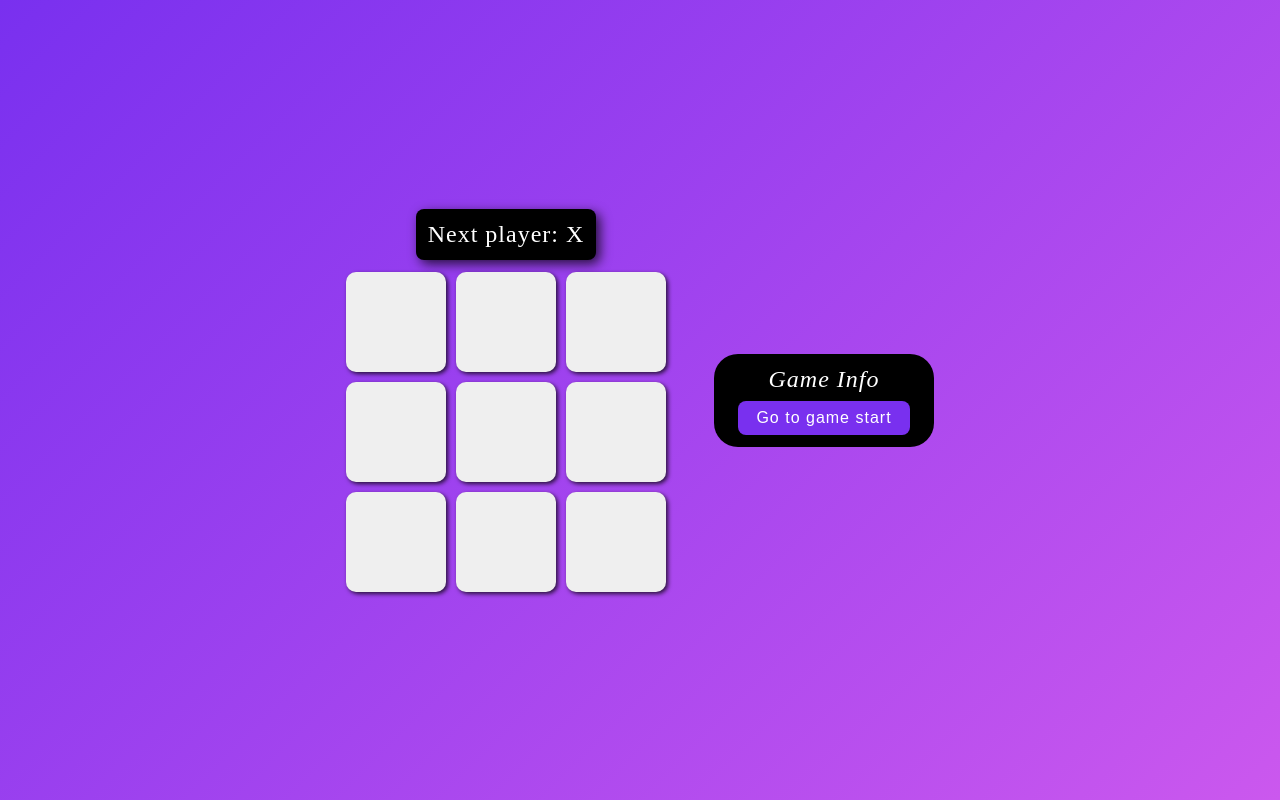
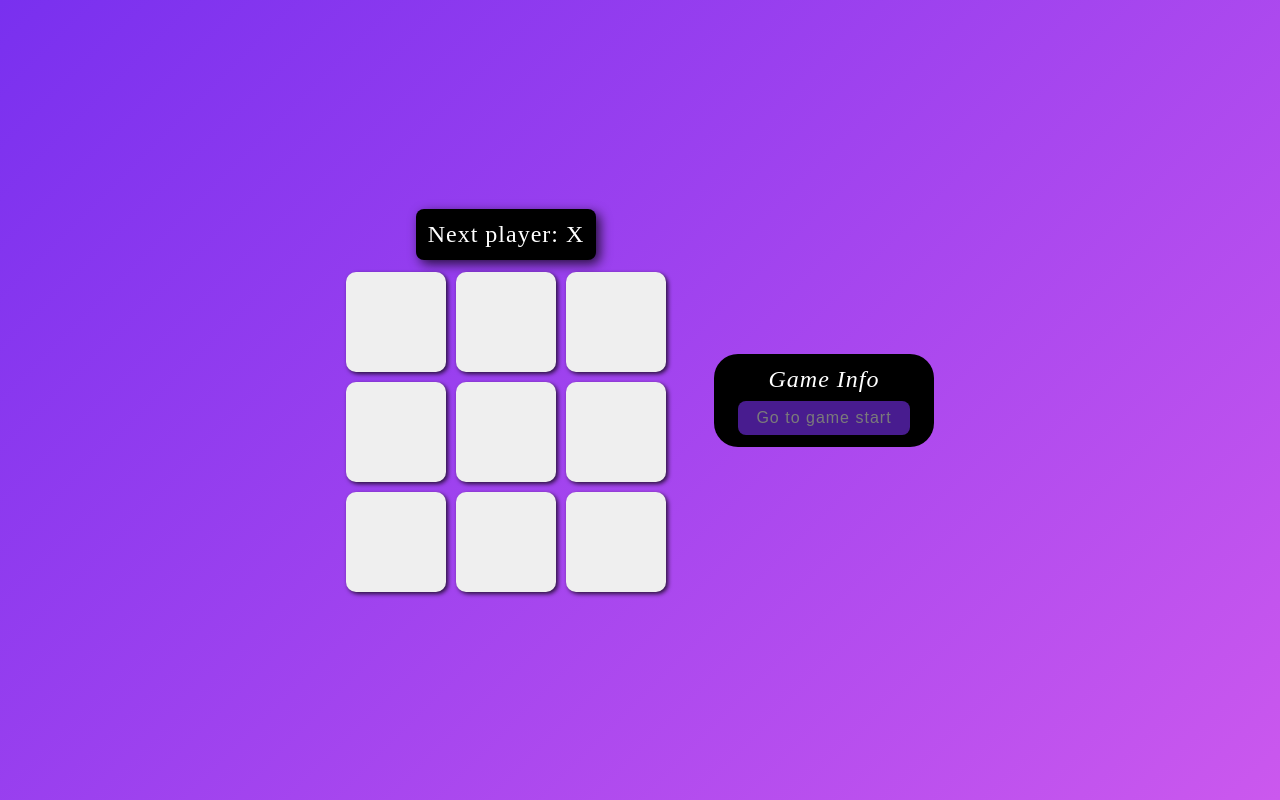
Before and after one commit to siddheshpotdar2003/tic-tac-toe, a React (Vite) app: page / in a window 1280 px wide. Built offline with nearby package versions, Linux system fonts and the light colour scheme.

Commit message:
feat: disable current move in game-info

```diff
--- a/src/App.jsx
+++ b/src/App.jsx
@@ -7,9 +7,9 @@ const App = () => {
   const currentSquares = history[currentMove];
   const isXNext = currentMove % 2 === 0;
 
-  console.log("current move: ", currentMove);
-  console.log("history: ", history);
-  console.log("current squaers: ", currentSquares);
+  // console.log("current move: ", currentMove);
+  // console.log("history: ", history);
+  // console.log("current squaers: ", currentSquares);
 
   const handlePlay = (nextSquares) => {
     const nextHistory = [...history.slice(0, currentMove + 1), nextSquares];
@@ -24,9 +24,14 @@ const App = () => {
     } else {
       description = "Go to game start";
     }
+    console.log(move, currentMove);
     return (
       <li key={move}>
-        <button className="game-info-button" onClick={() => jumpTo(move)}>
+        <button
+          className="game-info-button"
+          disabled={move === currentMove}
+          onClick={() => jumpTo(move)}
+        >
           {description}
         </button>
       </li>
--- a/src/index.css
+++ b/src/index.css
@@ -60,6 +60,13 @@ body {
   cursor: pointer;
   background-color: rgb(121, 48, 239);
   color: white;
+  transition: 0.3s ease;
+}
+.game-info-button:disabled {
+  background-color: rgb(121, 48, 239); /* faded grey background */
+  color: #ccc; /* faded text color */
+  cursor: not-allowed; /* “stop” cursor */
+  opacity: 0.6; /* slight transparency */
 }
 
 .board {
```
